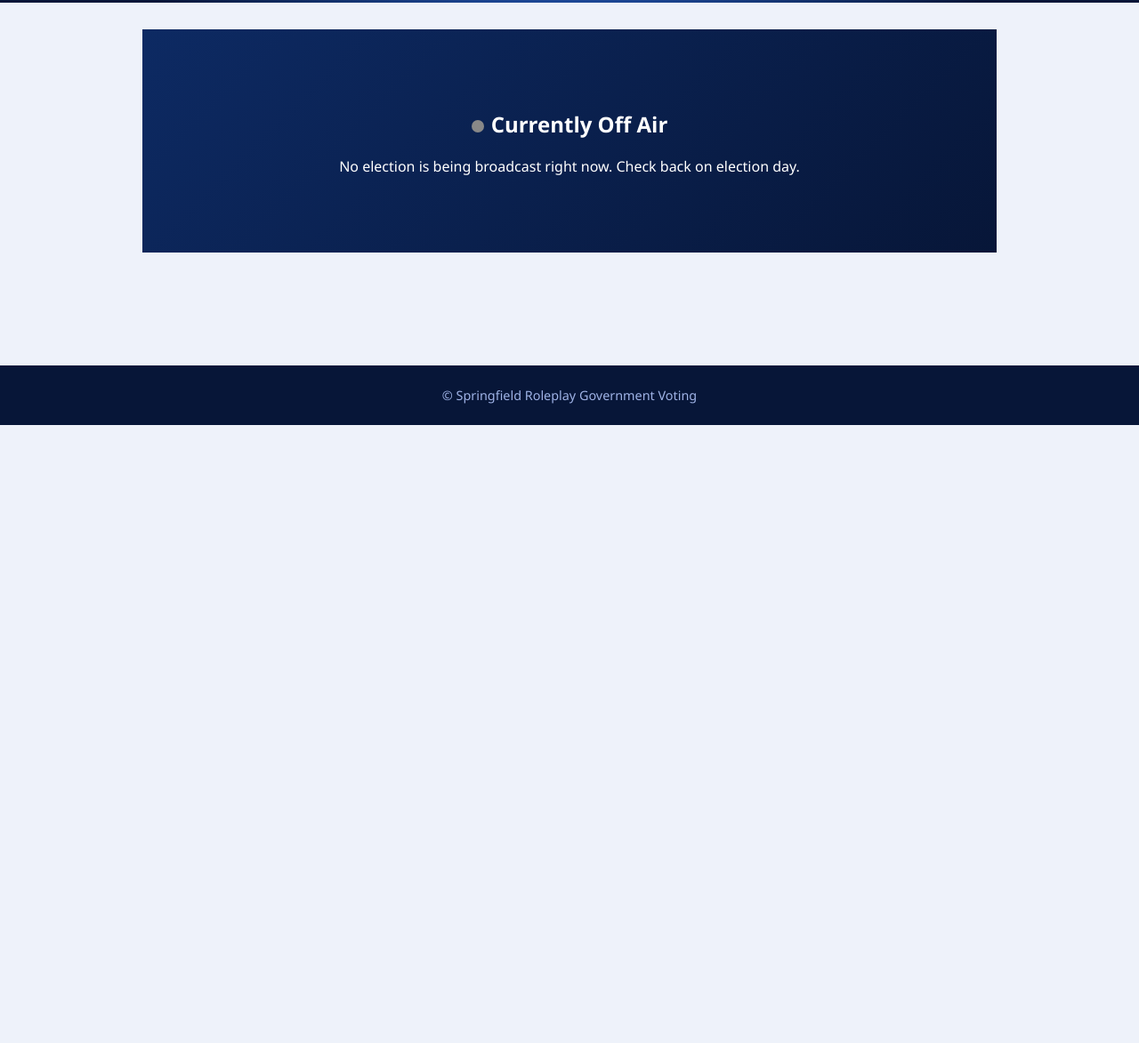
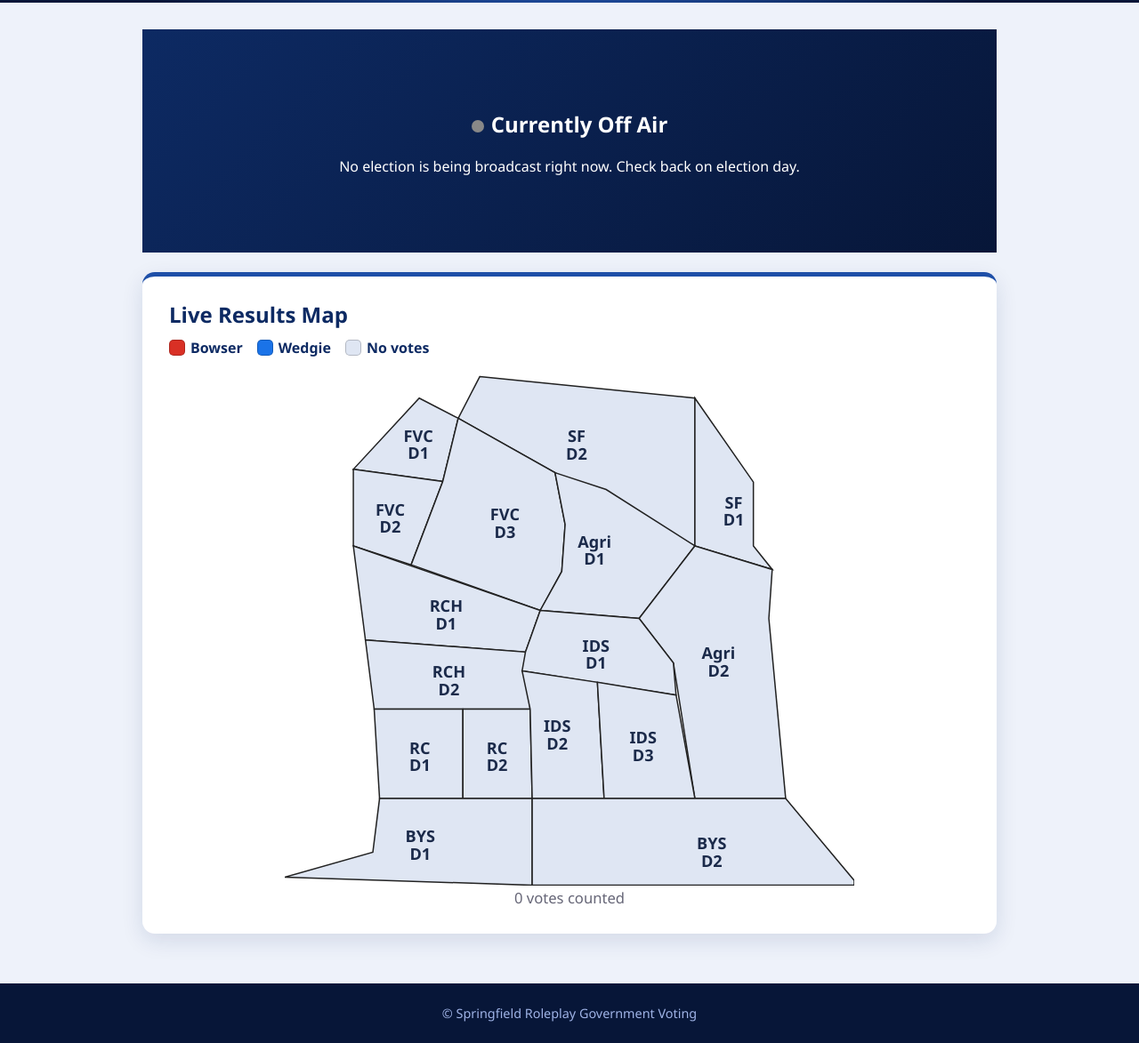
Before and after one commit to bowser78953/votingsrp, a plain HTML site: page live.html in a window 1280 px wide. Shown: the part 322-1495 px from the top of the page at 89% size. Before the commit the page ends 800 px from the top, so only its background shows below. Drawn offline with Linux system fonts and the light colour scheme.

Commit message:
Live results map with candidate colors
Co-authored-by: Copilot <223556219+Copilot@users.noreply.github.com>

```diff
--- a/app.js
+++ b/app.js
@@ -116,6 +116,12 @@ const COUNTIES = {
           if (!confirm("Submit your vote? You cannot change it afterwards.")) return;
           const text = "Voter: " + (reg.discord || reg.name) + "\n" + lines.join("\n");
           localStorage.setItem("srp_voted", JSON.stringify({ at: Date.now(), lines }));
+          const pres = document.querySelector('input[name="p0"]:checked').value;
+          const tally = JSON.parse(localStorage.getItem("srp_tally") || "{}");
+          const key = reg.county + "|" + reg.district;
+          tally[key] = tally[key] || {};
+          tally[key][pres] = (tally[key][pres] || 0) + 1;
+          localStorage.setItem("srp_tally", JSON.stringify(tally));
           box.className = "card";
           box.innerHTML = thanks();
           if (SITE.contactEmail) location.href = "mailto:" + SITE.contactEmail + "?subject=" + encodeURIComponent("SRP Ballot - " + (reg.discord || reg.name)) + "&body=" + encodeURIComponent(text);
@@ -126,6 +132,51 @@ const COUNTIES = {
       box.innerHTML = "<h2>Voting is currently CLOSED</h2><p>Check back on election day. Make sure you are registered first.</p>";
     }
   }
+})();
+
+(function liveMap() {
+  const svg = document.getElementById("map");
+  if (!svg) return;
+  const D = [
+    ["Springfield", 2, "SF D2", "290,10 610,42 610,262 402,153 258,72"],
+    ["Springfield", 1, "SF D1", "610,42 697,167 697,262 725,297 610,262"],
+    ["Fairview Congressional", 1, "FVC D1", "200,42 258,72 235,166 102,148"],
+    ["Fairview Congressional", 2, "FVC D2", "102,148 235,166 188,290 102,262"],
+    ["Fairview Congressional", 3, "FVC D3", "258,72 402,153 417,230 412,300 380,358 188,290 235,166"],
+    ["Agriculture", 1, "Agri D1", "402,153 478,178 610,262 527,370 380,358 412,300 417,230"],
+    ["Agriculture", 2, "Agri D2", "610,262 725,297 720,370 745,638 610,638 578,436 527,370"],
+    ["River City Housing", 1, "RCH D1", "102,262 380,358 358,420 120,402"],
+    ["River City Housing", 2, "RCH D2", "120,402 358,420 365,505 133,505"],
+    ["River City", 1, "RC D1", "133,505 265,505 265,638 141,638"],
+    ["River City", 2, "RC D2", "265,505 365,505 368,638 265,638"],
+    ["Industrial", 1, "IDS D1", "380,358 527,370 578,436 582,484 353,448 358,420"],
+    ["Industrial", 2, "IDS D2", "353,448 465,465 475,638 368,638 365,505"],
+    ["Industrial", 3, "IDS D3", "465,465 582,484 610,638 475,638"],
+    ["Bayside", 1, "BYS D1", "141,638 368,638 368,767 0,755 131,718"],
+    ["Bayside", 2, "BYS D2", "368,638 745,638 847,760 847,767 368,767"]
+  ];
+  const colors = SITE.colors || {};
+  const names = ((SITE.ballot || [])[0] || { candidates: [] }).candidates;
+  document.getElementById("legend").innerHTML = names.map(n => '<span><i style="background:' + (colors[n] || "#888") + '"></i>' + n + "</span>").join("") + '<span><i style="background:#dfe6f3"></i>No votes</span>';
+  const draw = () => {
+    const tally = JSON.parse(localStorage.getItem("srp_tally") || "{}");
+    let total = 0, out = "";
+    D.forEach(d => {
+      const t = tally[d[0] + "|" + d[1]] || {};
+      const e = Object.entries(t).sort((a, b) => b[1] - a[1]);
+      const tie = e.length > 1 && e[0][1] === e[1][1];
+      const fill = e.length && !tie ? (colors[e[0][0]] || "#888") : "#dfe6f3";
+      e.forEach(x => total += x[1]);
+      const pts = d[3].split(" ").map(p => p.split(",").map(Number));
+      const cx = pts.reduce((s, p) => s + p[0], 0) / pts.length, cy = pts.reduce((s, p) => s + p[1], 0) / pts.length;
+      out += '<g><polygon points="' + d[3] + '" fill="' + fill + '" stroke="#222" stroke-width="2"><title>' + d[0] + " District " + d[1] + ": " + (e.map(x => x[0] + " " + x[1]).join(", ") || "no votes") + '</title></polygon><text x="' + cx + '" y="' + cy + '" text-anchor="middle" font-size="24" font-weight="700" fill="' + (e.length && !tie ? "#fff" : "#1b2a4a") + '">' + d[2].split(" ")[0] + '<tspan x="' + cx + '" dy="26">' + d[2].split(" ")[1] + "</tspan></text></g>";
+    });
+    svg.innerHTML = out;
+    document.getElementById("maptotal").textContent = total + " vote" + (total === 1 ? "" : "s") + " counted";
+  };
+  draw();
+  window.addEventListener("storage", draw);
+  setInterval(draw, 3000);
 })();
 
 (function registerForm() {
--- a/data.js
+++ b/data.js
@@ -3,6 +3,7 @@ window.SRP_DATA = {
   votingUrl: "",
   registrationOpen: true,
   ballotTitle: "TEST Presidential Election",
+  colors: { Bowser: "#d93025", Wedgie: "#1a73e8" },
   ballot: [
     { title: "President", pick: 1, candidates: ["Bowser", "Wedgie"] }
   ],
--- a/live.html
+++ b/live.html
@@ -21,6 +21,12 @@
   <div id="stream">
     <div class="offair"><h2><span class="dot"></span>Currently Off Air</h2><p>No election is being broadcast right now. Check back on election day.</p></div>
   </div>
+  <section class="card" id="mapbox">
+    <h2>Live Results Map</h2>
+    <div id="legend" class="legend"></div>
+    <svg id="map" viewBox="0 0 847 767" role="img" aria-label="District results map"></svg>
+    <p id="maptotal" class="muted"></p>
+  </section>
 </main>
 <footer>&copy; Springfield Roleplay Government Voting</footer>
 <script src="data.js"></script>
--- a/style.css
+++ b/style.css
@@ -104,3 +104,5 @@ footer { background:var(--deep); color:#9fb3e6; text-align:center; padding:24px;
 .paper{background:#fffef8;border:2px solid #222;padding:24px;font-family:'Times New Roman',serif;color:#111}.paper h2{text-align:center;text-transform:uppercase;margin:0 0 8px}.paper .rules{font-style:italic;text-align:center;border-bottom:2px solid #222;padding-bottom:12px}.paper .who{display:block;margin:12px 0;font-weight:bold}.paper .who input{padding:6px;border:1px solid #222;margin-left:6px}.paper .cols{columns:2 280px;column-gap:32px}.paper fieldset.pos{break-inside:avoid;border:0;border-top:2px solid #222;margin:0 0 18px;padding:8px 0}.paper legend{font-weight:bold;font-size:1.1rem;padding:0 6px}.paper legend em{font-weight:normal;font-size:.9rem}.paper fieldset label{display:block;padding:4px 0;cursor:pointer}.paper pre{white-space:pre-wrap}
 
 .paper{background:#fff;border:2px solid #cfd9ee;border-radius:16px;font-family:inherit;color:#1b2a4a;box-shadow:0 6px 24px rgba(30,79,168,.1)}.paper h2{color:var(--blue)}.paper .rules{border-bottom:2px solid #e3eaf8;color:#4a5a7a}.paper fieldset.pos{border-top:2px solid #e3eaf8}.paper label.opt{display:flex;align-items:center;gap:12px;margin:8px 0;padding:14px 16px;border:2px solid #dbe5f7;border-radius:12px;background:#f7faff;font-weight:600;color:#1b2a4a}.paper label.opt:hover{border-color:var(--blue);background:#eef4ff}.paper label.opt input{width:20px;height:20px;padding:0;margin:0;flex:none;accent-color:var(--blue)}.paper button{margin-top:10px}.thanks{text-align:center;padding:30px 10px}.thanks .check{width:84px;height:84px;margin:0 auto 14px;border-radius:50%;background:#22a05a;color:#fff;font-size:52px;line-height:84px}.thanks h2{color:#1b7a43}
+
+.legend{display:flex;flex-wrap:wrap;gap:16px;margin:8px 0 14px;font-weight:700;color:var(--navy)}.legend i{display:inline-block;width:18px;height:18px;border-radius:5px;margin-right:6px;vertical-align:-3px;border:1px solid #0003}#map{width:100%;max-width:640px;display:block;margin:0 auto}#map polygon{transition:fill .6s}.muted{text-align:center;color:#667}
```
